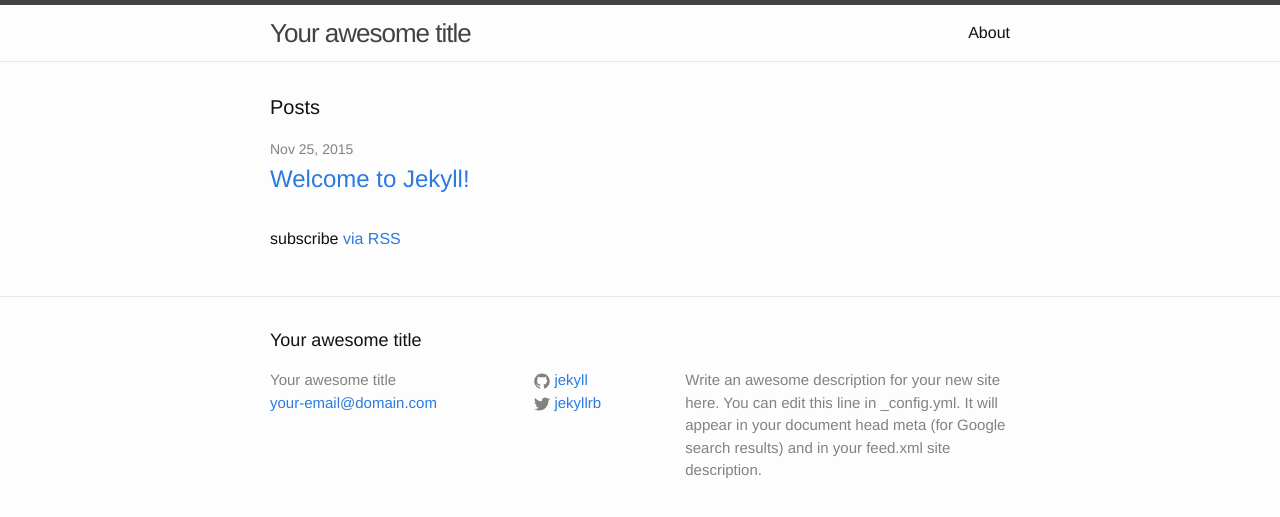
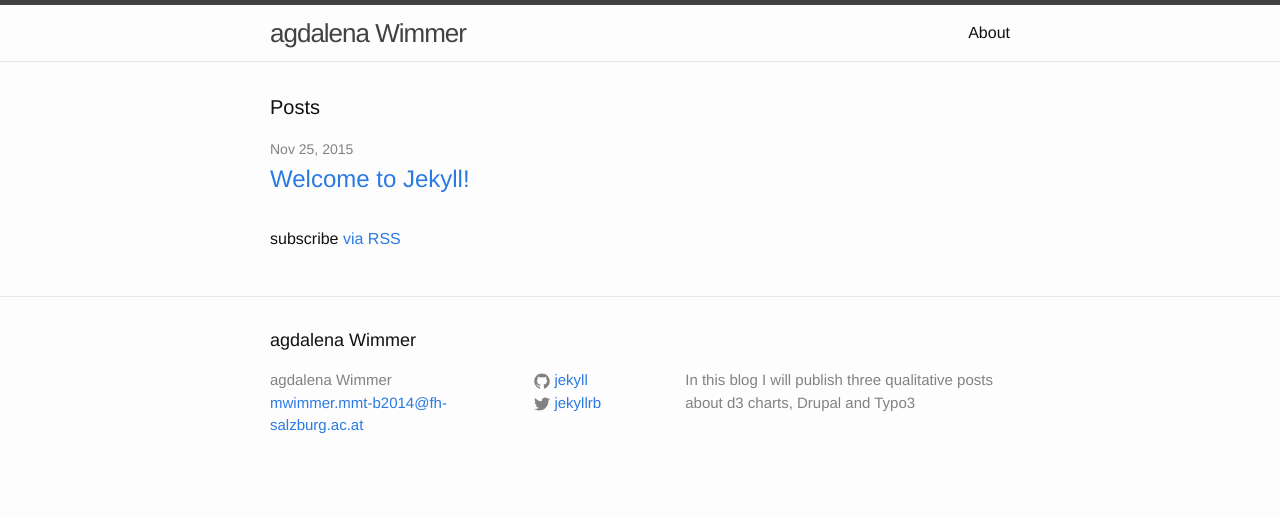
Before and after one commit to magdawi/assignment-cms, a Jekyll site: the page built from index.html, in a window 1280 px wide. Shown: the top 517 px of the page. Built offline with Jekyll 4.4.1, drawn with Linux system fonts in a browser that asks for light colours.

Commit message:
edited _config.yml

```diff
--- a/_config.yml
+++ b/_config.yml
@@ -6,12 +6,10 @@
 # 'jekyll serve'. If you change this file, please restart the server process.
 
 # Site settings
-title: Your awesome title
-email: your-email@domain.com
+title: agdalena Wimmer
+email: mwimmer.mmt-b2014@fh-salzburg.ac.at
 description: > # this means to ignore newlines until "baseurl:"
-  Write an awesome description for your new site here. You can edit this
-  line in _config.yml. It will appear in your document head meta (for
-  Google search results) and in your feed.xml site description.
+  In this blog I will publish three qualitative posts about d3 charts, Drupal and Typo3
 baseurl: "/assignment-cms" # the subpath of your site, e.g. /blog
 url: "http://yourdomain.com" # the base hostname & protocol for your site
 twitter_username: jekyllrb
```
